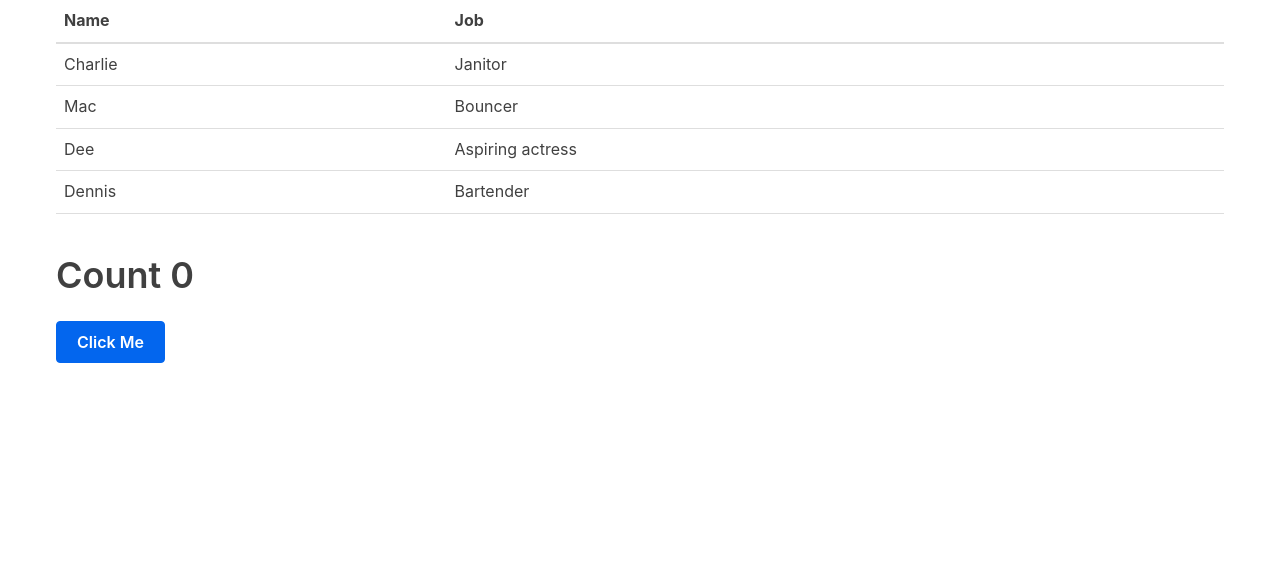
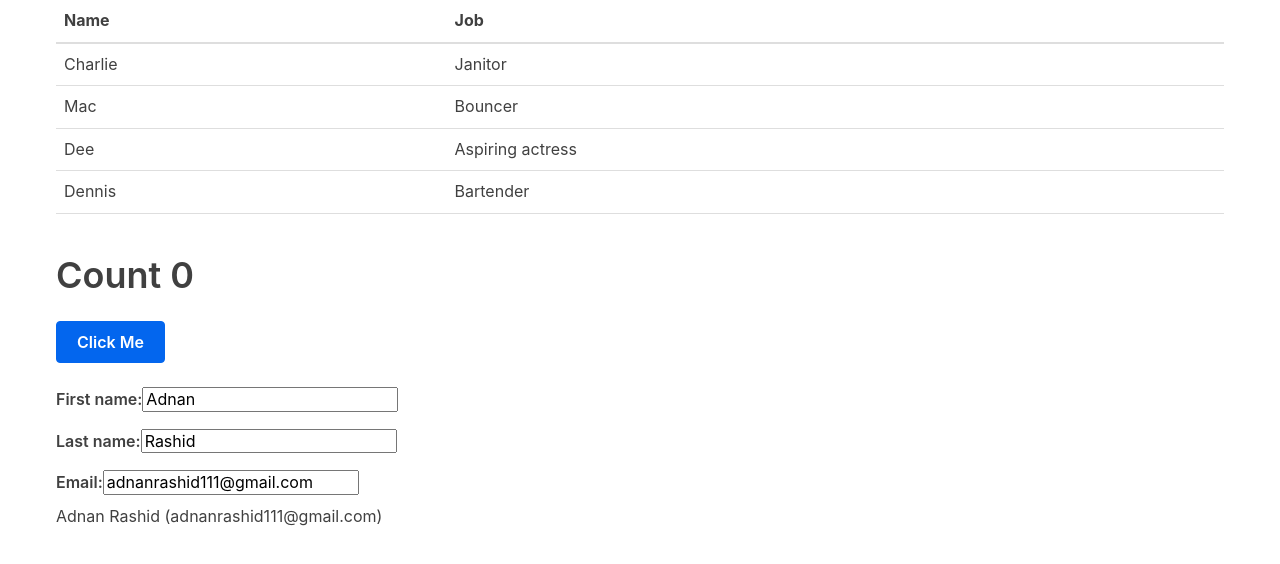
Before and after one commit to DevAdnan33/react-app, a React (Create React App) app: page / in a window 1280 px wide. Shown: the top 564 px of the page. Built offline with nearby package versions, Linux system fonts and the light colour scheme.

Commit message:
created dynamic form with useState

```diff
--- a/src/components/App.js
+++ b/src/components/App.js
@@ -1,5 +1,6 @@
 import React, { useState } from 'react';
 import Table from './Table';
+import Form from './Form'
 
 const App = () => {
 
@@ -33,6 +34,7 @@ const App = () => {
       <Table characterData={characters} />
       <h1>Count {count}</h1>
       <button onClick={updateCount}>Click Me</button>
+      <Form/>
     </div>
   );
 };
--- /dev/null
+++ b/src/components/Form.jsx
@@ -0,0 +1,50 @@
+import React, { useState } from "react";
+
+export default function Form() {
+  const [person, setPerson] = useState({
+    firstName: "Adnan",
+    lastName: "Rashid",
+    email: "adnanrashid111@gmail.com",
+  });
+
+  function handleFirstName(e) {
+    setPerson({
+      ...person,
+      firstName: e.target.value,
+    });
+  }
+
+  function handleLastName(e) {
+    setPerson({
+      ...person,
+      lastName: e.target.value,
+    });
+  }
+
+  function handleEmail(e) {
+    setPerson({
+      ...person,
+      email: e.target.value,
+    });
+  }
+
+  return (
+    <>
+      <label>
+        First name:
+        <input value={person.firstName} onChange={handleFirstName} />
+      </label>
+      <label>
+        Last name:
+        <input value={person.lastName} onChange={handleLastName} />
+      </label>
+      <label>
+        Email:
+        <input value={person.email} onChange={handleEmail} />
+      </label>
+      <p>
+        {person.firstName} {person.lastName} ({person.email})
+      </p>
+    </>
+  );
+}
```
